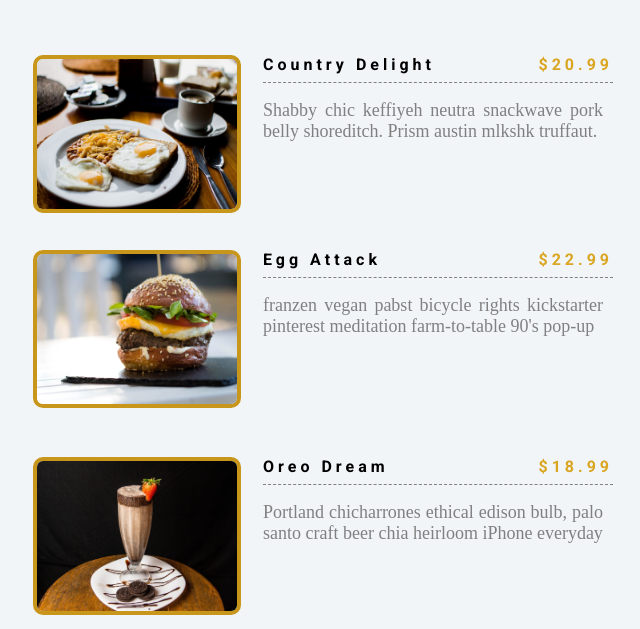
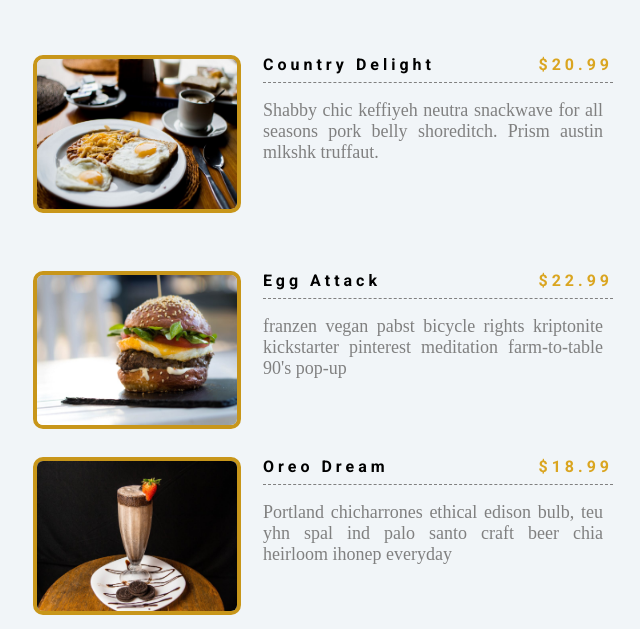
Before and after one commit to gmattosoff/cardapio, a plain HTML site: page index.html in a window 1280 px wide. Shown: the part 858-1487 px from the top of the page, without its empty margins (327-967 px from the left). Drawn offline with Linux system fonts and the light colour scheme.

Commit message:
Update index.html

```diff
--- a/index.html
+++ b/index.html
@@ -39,19 +39,19 @@
             <div id="delight" class="Breakfast">
                 <img src="imgs/delight.png">
                 <h2>Country Delight <price>$20.99</price></h2>
-                <p>Shabby chic keffiyeh neutra snackwave pork belly shoreditch. Prism austin mlkshk truffaut.</p>
+                <p>Shabby chic keffiyeh neutra snackwave for all seasons pork belly shoreditch. Prism austin mlkshk truffaut.</p>
             </div>
             <div id="egg" class="Lunch">
                 <img src="imgs/egg.png">
                 <h2>Egg Attack <price>$22.99</price></h2>
-                <p>franzen vegan pabst bicycle rights kickstarter pinterest meditation farm-to-table 90's pop-up</p>
+                <p>franzen vegan pabst bicycle rights kriptonite kickstarter pinterest meditation farm-to-table 90's pop-up</p>
             </div>
         </div>
         <div id="column2" class="column">
             <div id="oreo" class="Shakes">
                 <img src="imgs/oreo.png">
                 <h2>Oreo Dream <price>$18.99</price></h2>
-                <p>Portland chicharrones ethical edison bulb, palo santo craft beer chia heirloom iPhone everyday</p>
+                <p>Portland chicharrones ethical edison bulb, teu yhn spal ind palo santo craft beer chia heirloom ihonep everyday</p>
             </div>
             <div id="bacon" class="Breakfast">
                 <img src="imgs/bacon.png">
```
